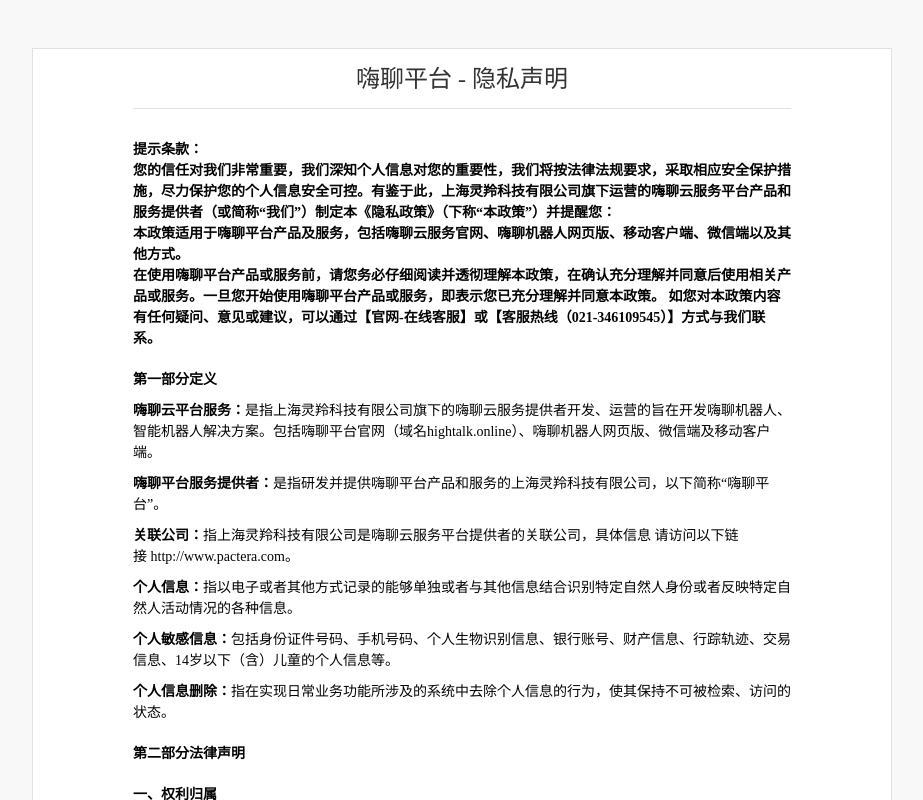
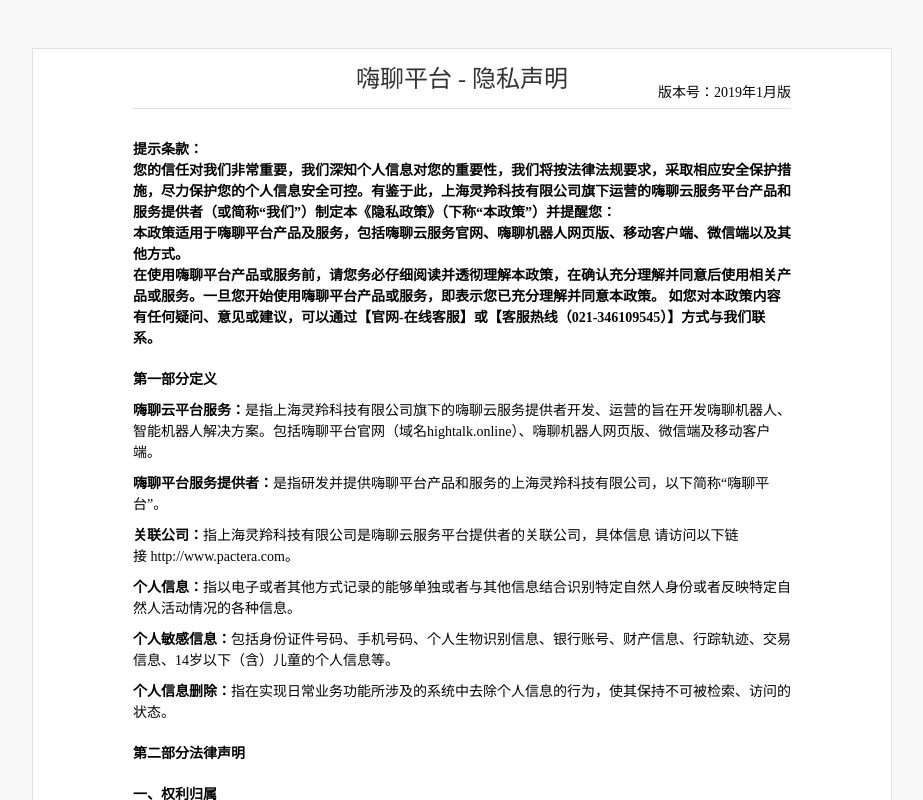
Before and after one commit to Allen8848/highTalk, a Vue app: page /#/privacyStatement in a window 1280 px wide. Shown: the top 800 px of the page, without its empty margins (178-1101 px from the left). Built offline with nearby package versions, Linux system fonts and the light colour scheme.

Commit message:
禁止复制，添加版本号

```diff
--- a/src/components/page/privacyStatement.vue
+++ b/src/components/page/privacyStatement.vue
@@ -1,9 +1,9 @@
 <template>
-    <div class="Allen" style="background:#f8f8f8;padding: 48px 210px 100px 210px;">
-        <div style="background: #fff;padding: 100px;padding-top: 0;border: 1px solid #e1e1e1">
+    <div class="Allen" style="background:#f8f8f8;padding: 48px 210px 100px 210px;-moz-user-select:none;">
+        <div style="background: #fff;padding: 100px;padding-top: 0;border: 1px solid #e1e1e1"  >
             <div
-                style="height: 60px;line-height: 60px;font-size: 24px;color: #333;text-align: center;border-bottom: 1px solid #e1e1e1;">
-                嗨聊平台 - 隐私声明
+                style="height: 60px;line-height: 60px;font-size: 24px;color: #333;text-align: center;border-bottom: 1px solid #e1e1e1;position: relative;">
+                嗨聊平台 - 隐私声明 <span style="position: absolute;right: 0;bottom:-15px;">版本号：2019年1月版</span>
             </div>
 
             <div style="padding-top: 30px;">
@@ -105,7 +105,7 @@ mso-fareast-font-family:宋体;color:#656972;mso-font-kerning:0pt">   </span></p
                     <b><span style="font-size:14px;  ">第二部分</span></b><b><span
                     style="font-size:14px; "> </span></b><b><span
                     style="font-size:14px;  ">法律声明</span></b><span lang="EN-US"
-                                                                   style="font-size:22.5pt;font-family:&quot;inherit&quot;,serif;mso-fareast-font-family:
+                                                                   style="font-size:22.5pt;mso-fareast-font-family:
 宋体;mso-bidi-font-family:Helvetica;color:#656972;mso-font-kerning:0pt">   </span></p>
 
                 <p class="MsoNormal" align="left"
@@ -805,6 +805,10 @@ mso-fareast-font-family:宋体;color:#656972;mso-font-kerning:0pt">   </span></p
         mounted() {
             document.getElementsByTagName("title")[0].innerText = '嗨聊平台-隐私声明';
 
+            document.oncontextmenu = new Function("event.returnValue=false");
+            document.onselectstart = new Function("event.returnValue=false");
+
+
         }
 
 
```
